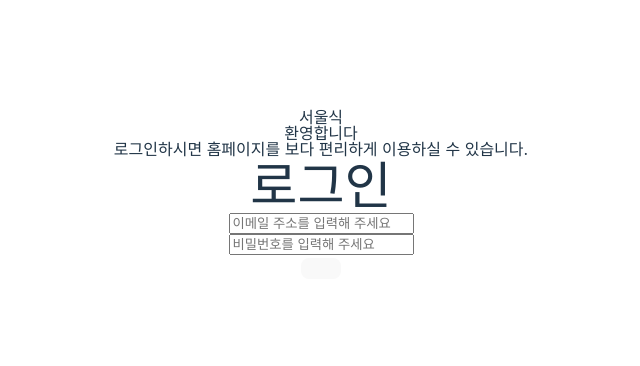
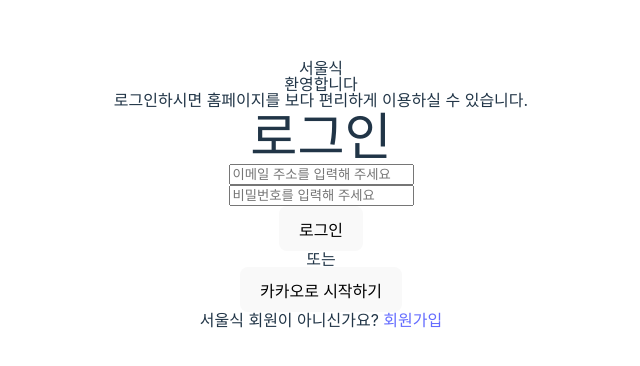
Before and after one commit to SeoulSeek/Front-End, a React (Vite) app: page /login in a window 1280 px wide. Shown: the part 206-572 px from the top of the page, without its empty margins (319-959 px from the left). Built offline with nearby package versions, Linux system fonts and the light colour scheme.

Commit message:
feat: 로그인페이지 구성

```diff
--- a/src/pages/LoginPage/LoginPage.jsx
+++ b/src/pages/LoginPage/LoginPage.jsx
@@ -1,4 +1,5 @@
 import React, { useEffect, useState } from "react";
+import { Link } from "react-router";
 import styles from "./LoginPage.module.css";
 
 const USER = {
@@ -7,20 +8,25 @@ const USER = {
 };
 
 function Login() {
-  const [email, setEmail] = useState(""); // 이메일
-  const [pw, setPw] = useState(""); //비밀번호
+  const [userEmail, setUserEmail] = useState(""); // 이메일
+  const [userPw, setUserPw] = useState(""); //비밀번호
 
-  const [emailVaild, setEmailVaild] = useState(false); //이메일 유효성 확인
-  const [pwVaild, setpwVaild] = useState(false); //비밀번호 유효성 확인
-  const [notAllow, setNotAllow] = useState(true); //로그인버튼 (비)활성화
+  const [isShowPw, setIsShowPW] = useState(false);
 
-  const handleEmail = (e) => {
-    setEmail(e.target.value);
+  const handleLogin = () => {
+    // 로그인 처리 로직 (현재 로컬로 진행 => 서버연결로 코드 수정)
+    if (userEmail === USER.email && userPw === USER.pw) {
+      console.log("로그인 성공");
+    } else {
+      alert(
+        "올바른 이메일이 아니거나 이메일 또는 비밀번호를 잘못 입력했습니다."
+      );
+    }
   };
 
   return (
     <>
-      <div>
+      <div className="login-container">
         <header>서울식</header>
         <div>
           <h3>환영합니다</h3>
@@ -31,15 +37,39 @@ function Login() {
         </div>
         <div>
           <form>
-            <div>
-              <input placeholder="이메일 주소를 입력해 주세요" />
+            <div className="inputEmailWrap">
+              <input
+                type="email"
+                id="email"
+                className="inputEmail"
+                placeholder="이메일 주소를 입력해 주세요"
+                value={userEmail}
+                onChange={(e) => setUserEmail(e.target.value)}
+              />
+            </div>
+            <div className="inputPwWrap">
+              <input
+                type="password"
+                id="pw"
+                className="inputPw"
+                placeholder="비밀번호를 입력해 주세요"
+                value={userPw}
+                onChange={(e) => setUserPw(e.target.value)}
+              />
             </div>
             <div>
-              <input placeholder="비밀번호를 입력해 주세요" />
+              <button type="submit" onClick={handleLogin}>
+                로그인
+              </button>
             </div>
-
-            <button></button>
+            <div>또는</div>
+            <div>
+              <button type="button">카카오로 시작하기</button>
+            </div>
           </form>
+          <div>
+            서울식 회원이 아니신가요? <Link to="/signin">회원가입</Link>
+          </div>
         </div>
       </div>
     </>
```
